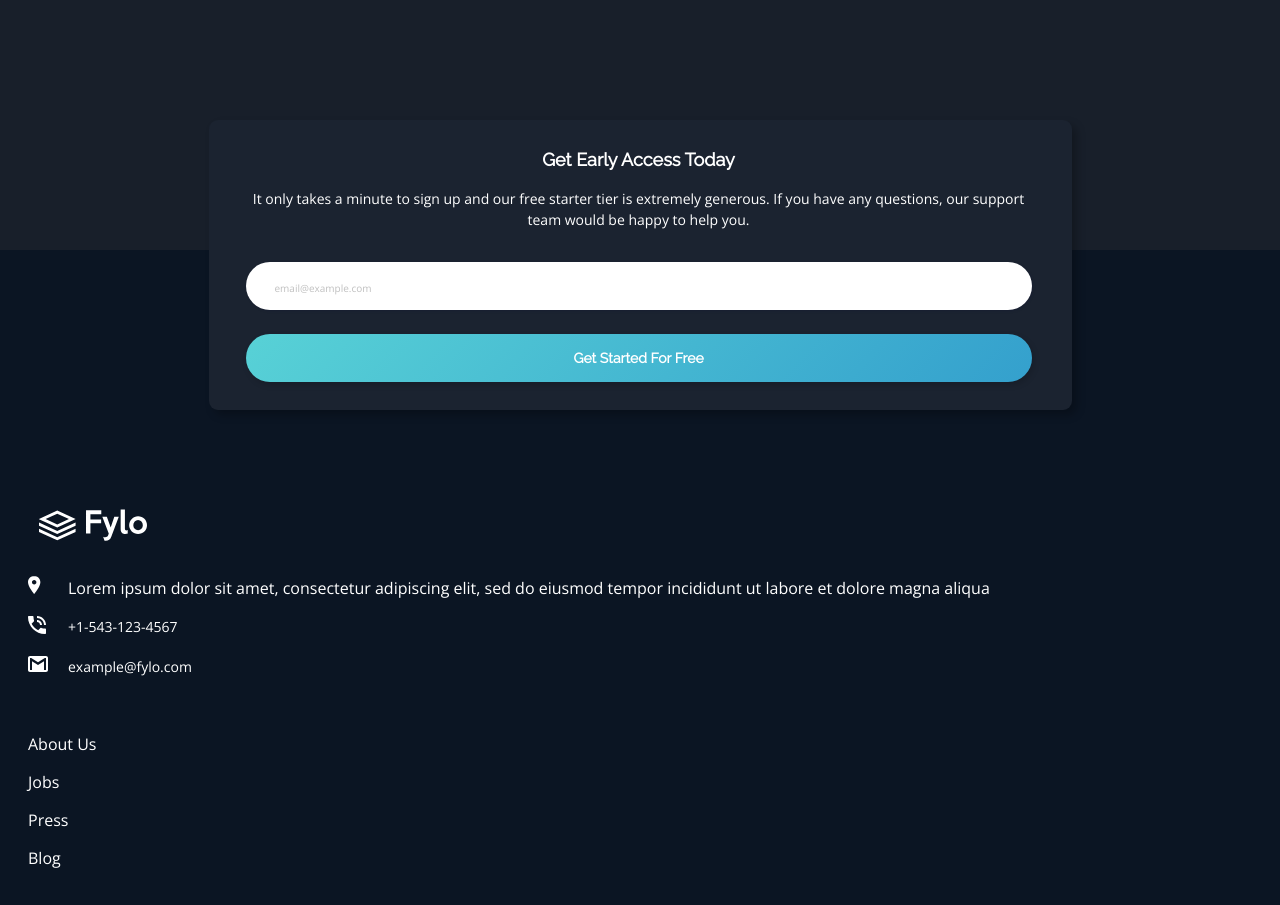
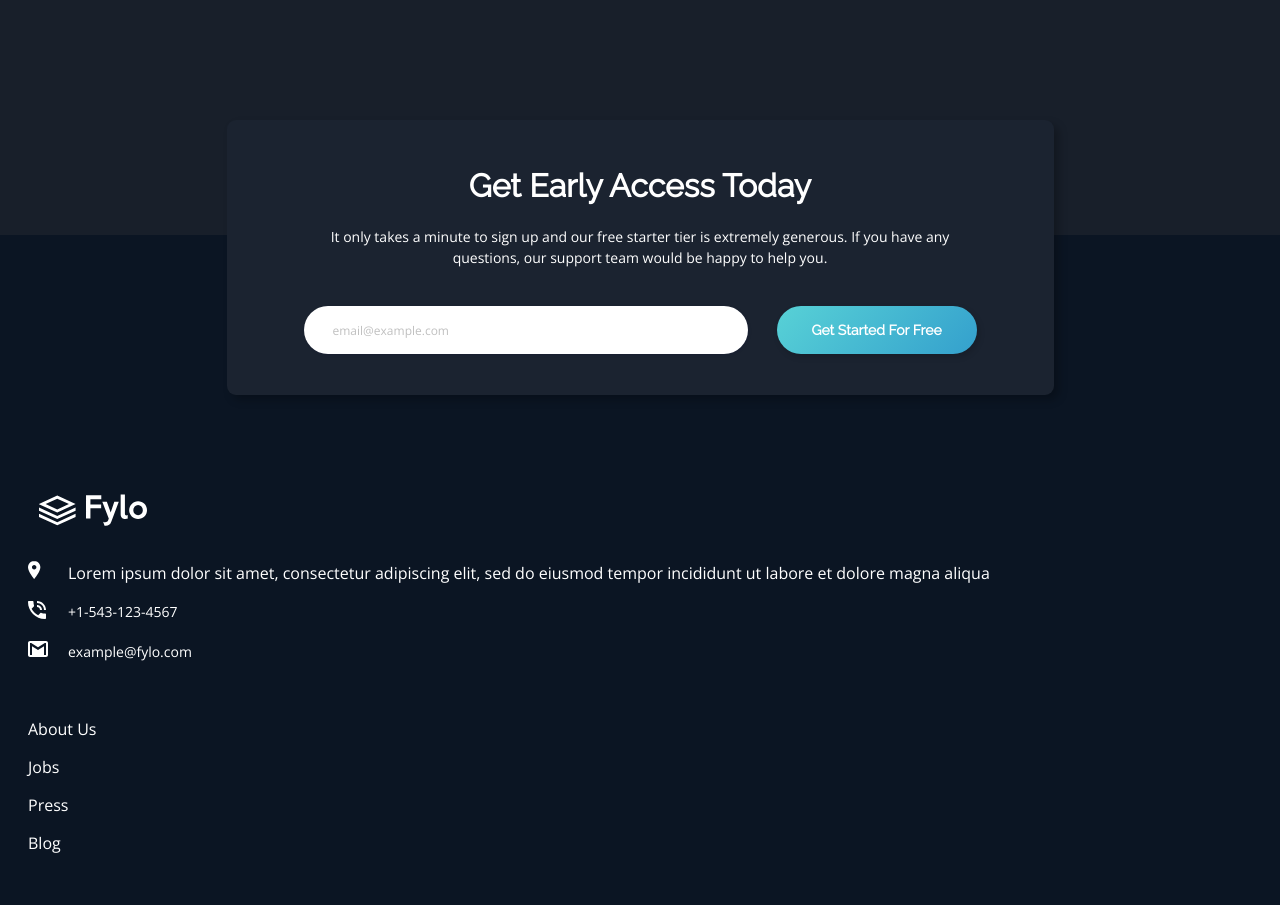
Before and after one commit to NSJTeo/fylo-landing-page, a Vue app: page / in a window 1280 px wide. Shown: the part 2740-3645 px from the top of the page. Built offline with nearby package versions, Linux system fonts and the light colour scheme.

Commit message:
SignUp component desktop styles

```diff
--- a/src/components/SignUp.vue
+++ b/src/components/SignUp.vue
@@ -42,6 +42,7 @@ export default {
 
 <style lang="scss">
 @use '../styles/variables.scss' as *;
+@use '../styles/mixins.scss' as *;
 
 .sign-up {
   &__background {
@@ -57,6 +58,9 @@ export default {
     border-radius: 9px;
     max-width: 863px;
     padding: 28px 40px 28px 37px;
+    @include desktop {
+      padding: 42px 77px 41px 77px;
+    }
   }
   &__header {
     margin-bottom: 1rem;
@@ -67,9 +71,14 @@ export default {
     line-height: 24px;
     color: #ffffff;
     text-align: center;
+    @include desktop {
+      font-size: 32px;
+      line-height: 48px;
+    }
   }
   &__text {
     margin-bottom: 2rem;
+    max-width: 673px;
     font-family: 'Open Sans';
     font-style: normal;
     font-weight: 400;
@@ -77,15 +86,25 @@ export default {
     line-height: 21px;
     text-align: center;
     color: #ffffff;
+    @include desktop {
+      font-size: 14px;
+      line-height: 21px;
+      margin-bottom: 38px;
+    }
   }
   &__form {
     display: flex;
     flex-direction: column;
+    @include desktop {
+      flex-direction: row;
+    }
   }
   &__input {
     border: none;
     margin-bottom: 24px;
-    padding: 19px 0 15px 29px;
+    /* padding: 19px 0 15px 29px; */
+    height: 48px;
+    padding-left: 29px;
     background: #ffffff;
     box-shadow: 1px 1px 3px rgba(7, 4, 59, 0.157043);
     border-radius: 24px;
@@ -102,6 +121,17 @@ export default {
       font-size: 10px;
       line-height: 14px;
       color: #c0c0c0;
+      @include desktop {
+        font-size: 12px;
+        line-height: 16px;
+      }
+    }
+    @include desktop {
+      margin-bottom: 0;
+      margin-right: 29px;
+      flex-grow: 1;
+      font-size: 12px;
+      line-height: 16px;
     }
   }
   &__button {
@@ -116,6 +146,10 @@ export default {
     line-height: 16px;
     color: #ffffff;
     border: none;
+    @include desktop {
+      width: 200px;
+      height: 48px;
+    }
   }
 }
 </style>
```
